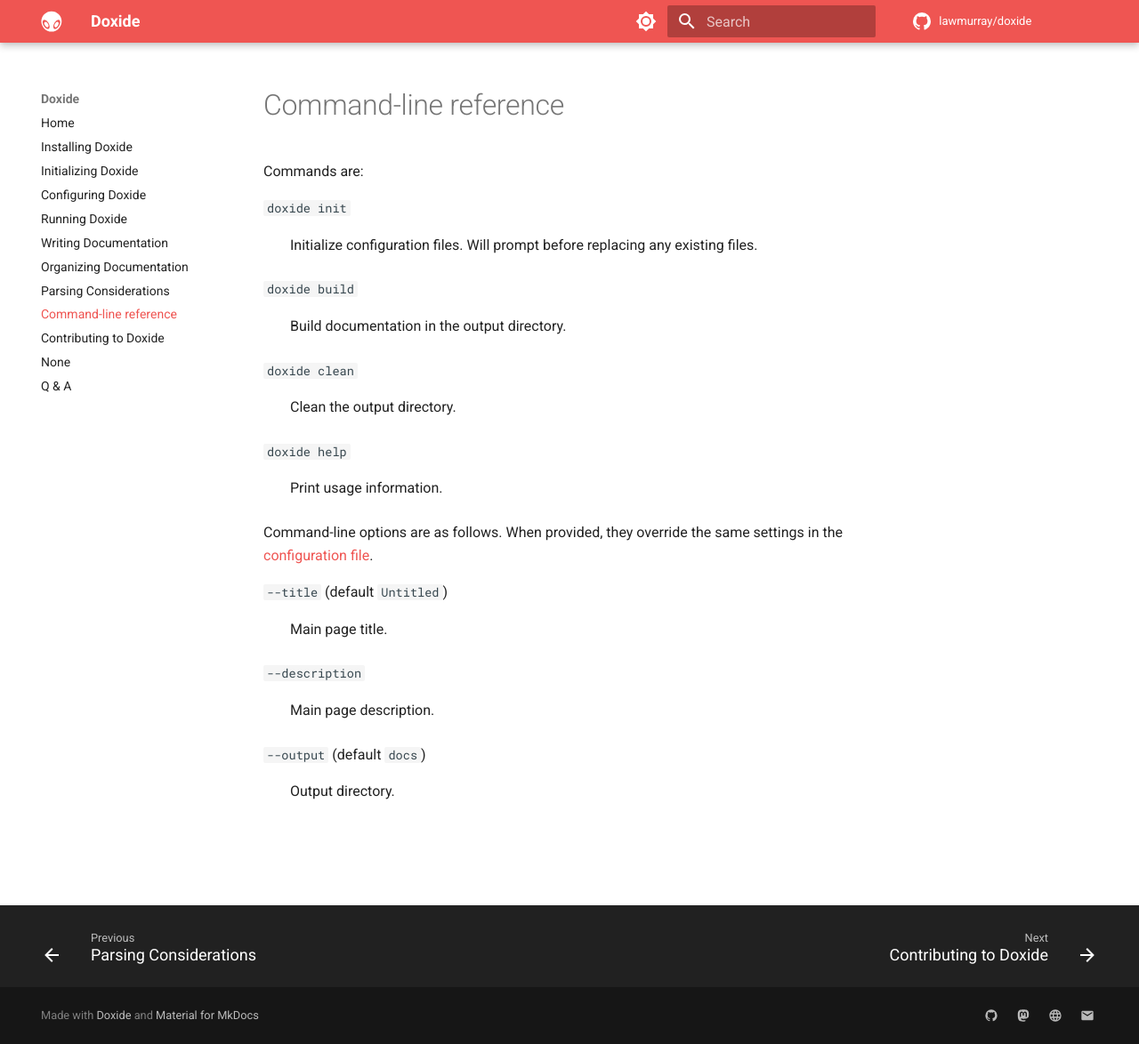
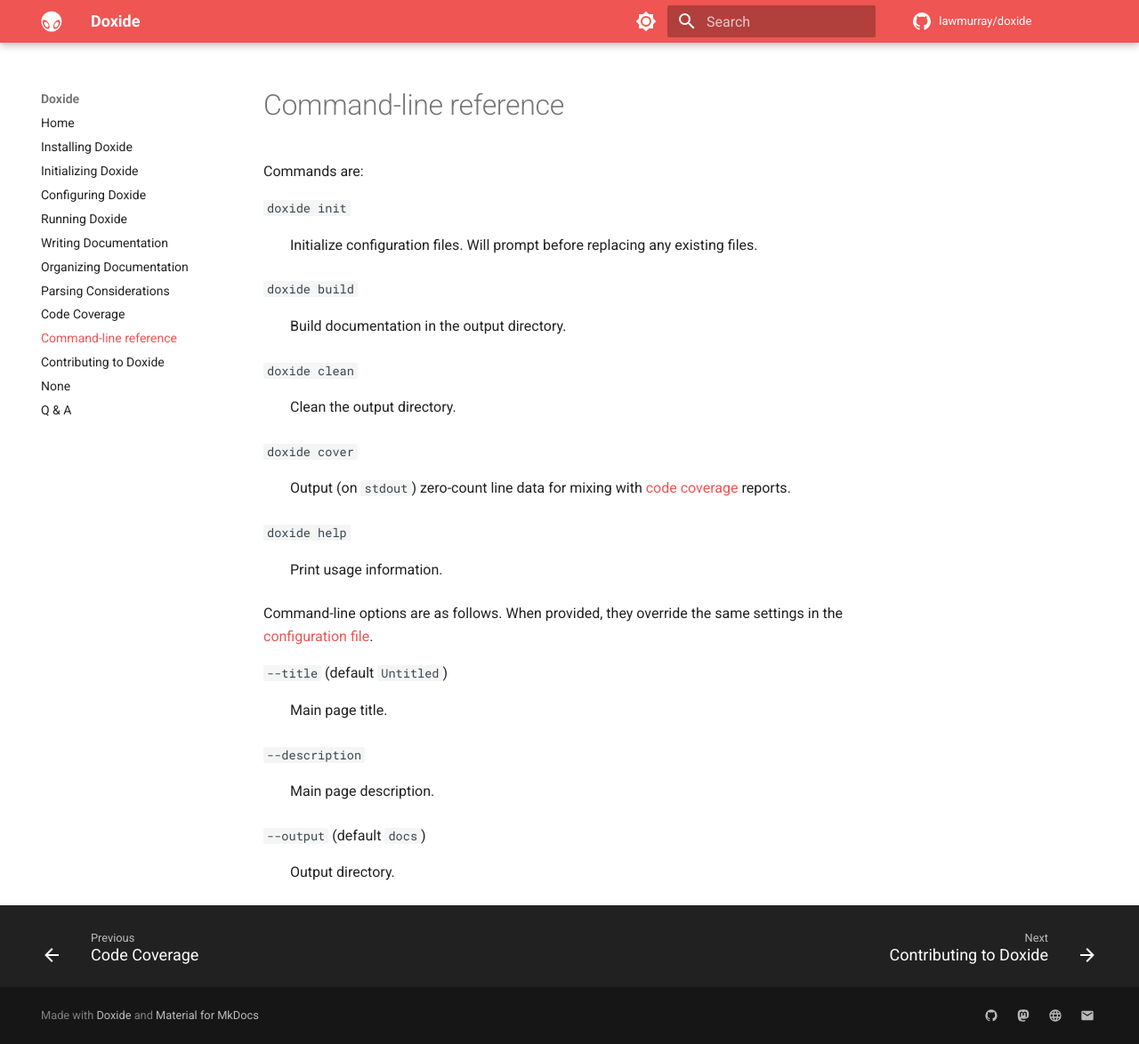
Before and after one commit to lawmurray/doxide, an MkDocs documentation site: the page built from docs/command-line.md, in a window 1280 px wide and 1174 px high. Shown: the whole window at 89% size. Built offline with MkDocs 1.6.1 and Material for MkDocs 9.7.7, drawn with Linux system fonts in a browser that asks for light colours; comment, search, counter and statistics services are not loaded.

Commit message:
Added documentation for new cover command.

```diff
--- a/docs/command-line.md
+++ b/docs/command-line.md
@@ -10,6 +10,9 @@
 
 `doxide clean`
 :   Clean the output directory.
+
+`doxide cover`
+:   Output (on `stdout`) zero-count line data for mixing with [code coverage](coverage.md) reports.
 
 `doxide help`
 :   Print usage information.
--- a/mkdocs.yaml
+++ b/mkdocs.yaml
@@ -76,6 +76,7 @@
   - writing.md
   - organizing.md
   - parsing.md
+  - coverage.md
   - command-line.md
   - contributing.md
   - demo/index.md
```
Also changed, not shown: docs/coverage.md (added, +17 -0 lines).
